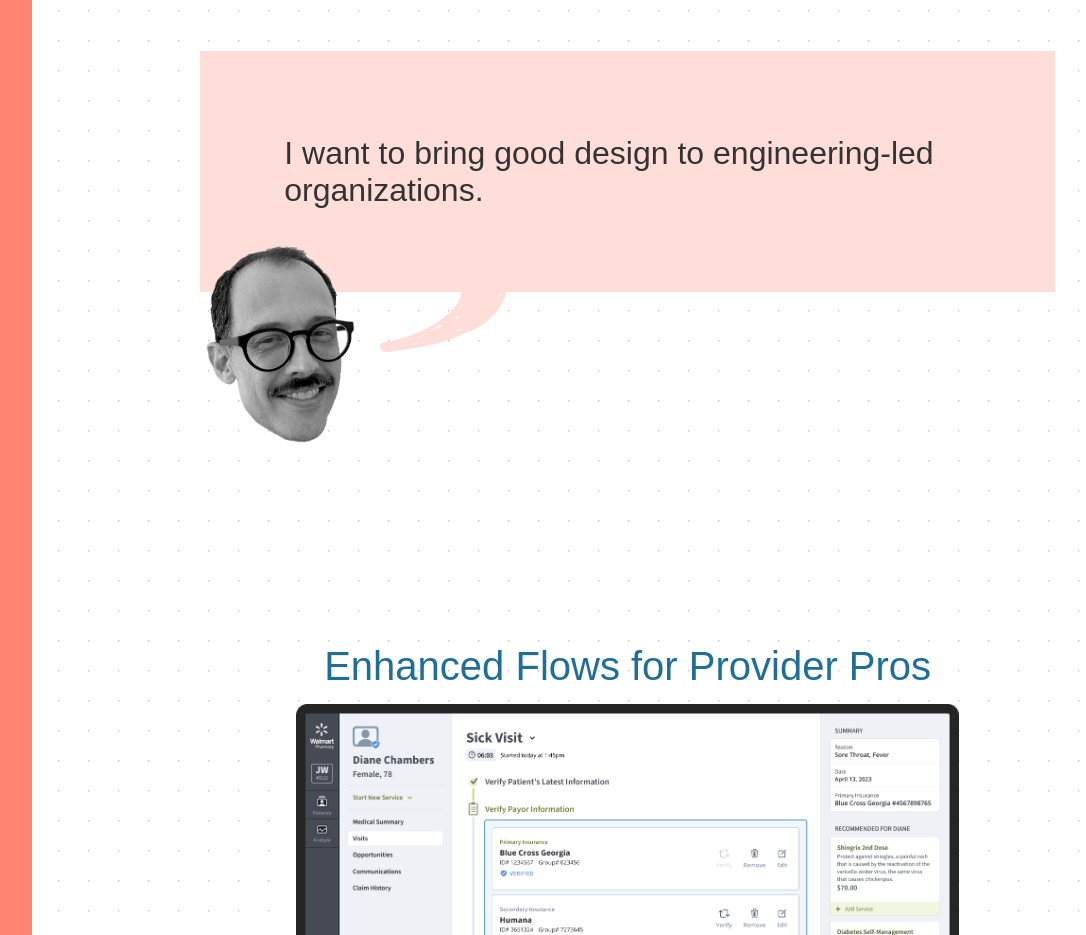
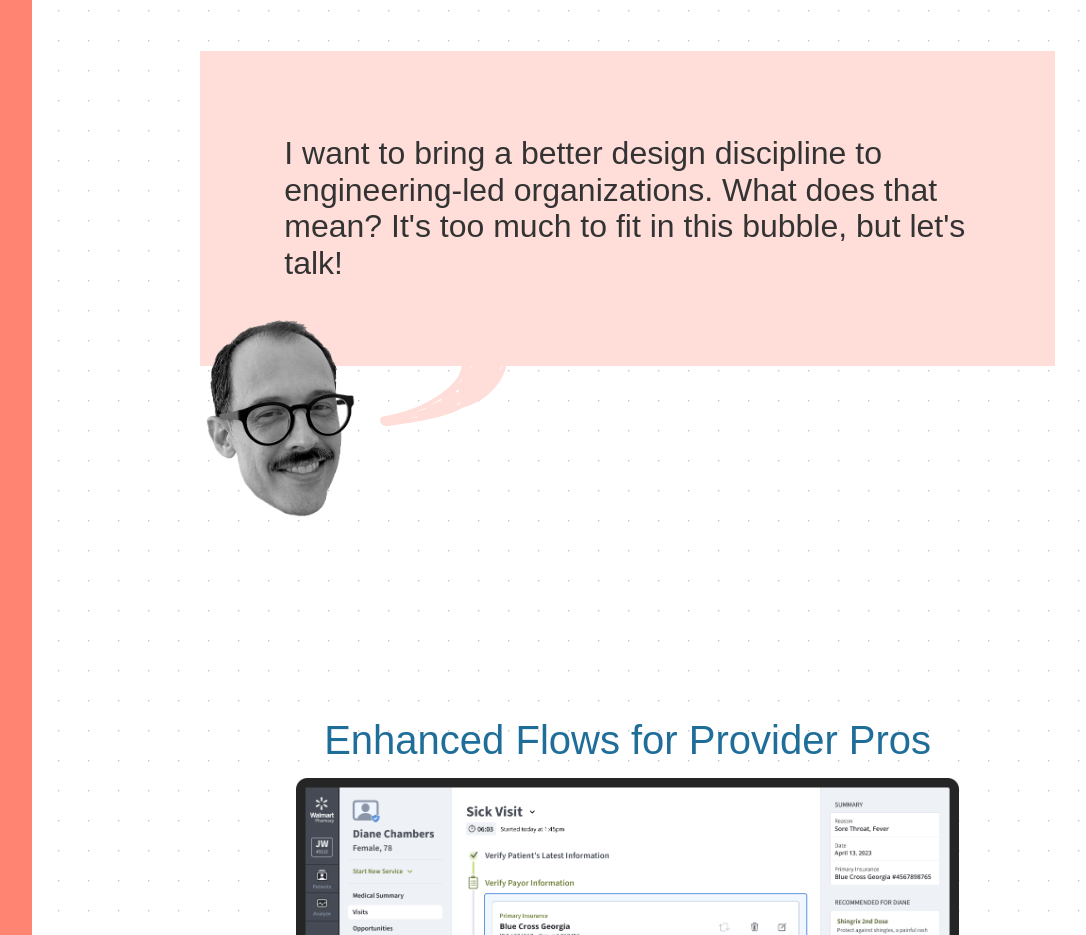
Before and after one commit to adam-is-tall/portfolio-site, a React (Create React App) app: page / in a window 1280 px wide. Shown: the part 1100-2035 px from the top of the page, without its empty margins (57-1143 px from the left). Built offline with nearby package versions, Linux system fonts and the light colour scheme; a web font is replaced by a local one.

Commit message:
type more

```diff
--- a/src/App.tsx
+++ b/src/App.tsx
@@ -150,7 +150,7 @@ export default function App() {
 
         <div className="flex flex-col items-center p-md py-lg sm:p-lg md:p-xl lg:p-2xl text-center">
           {/* <ChatBubble className="mb-lg" frames={adamHeads2}>I'm fascinated by the creative process - turning ideas into reality. I'm fully aware that I'm not making products for my own artistic expression. I work to find the balance between what the business wants and what the users need.</ChatBubble> */}
-          <ChatBubble className="mb-lg" frames={adamHeads2}>I want to bring good design to engineering-led organizations.</ChatBubble>
+          <ChatBubble className="mb-lg" frames={adamHeads2}>I want to bring a better design discipline to engineering-led organizations. What does that mean? It's too much to fit in this bubble, but let's talk!</ChatBubble>
         </div>
 
         {/* <div className="flex flex-col items-center p-md py-lg sm:p-lg md:p-xl lg:p-2xl text-center relative">
```
